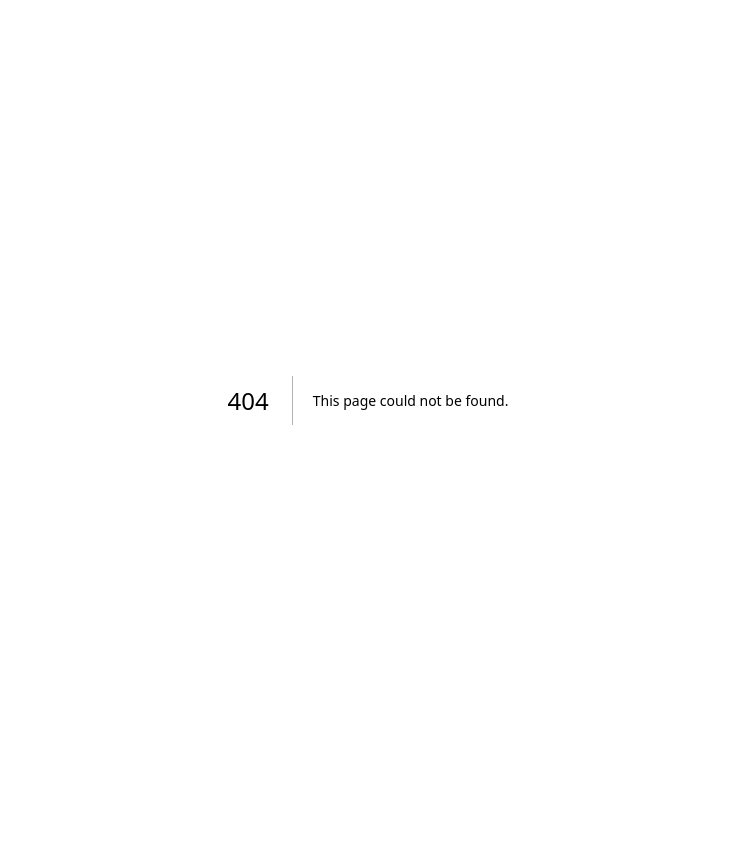
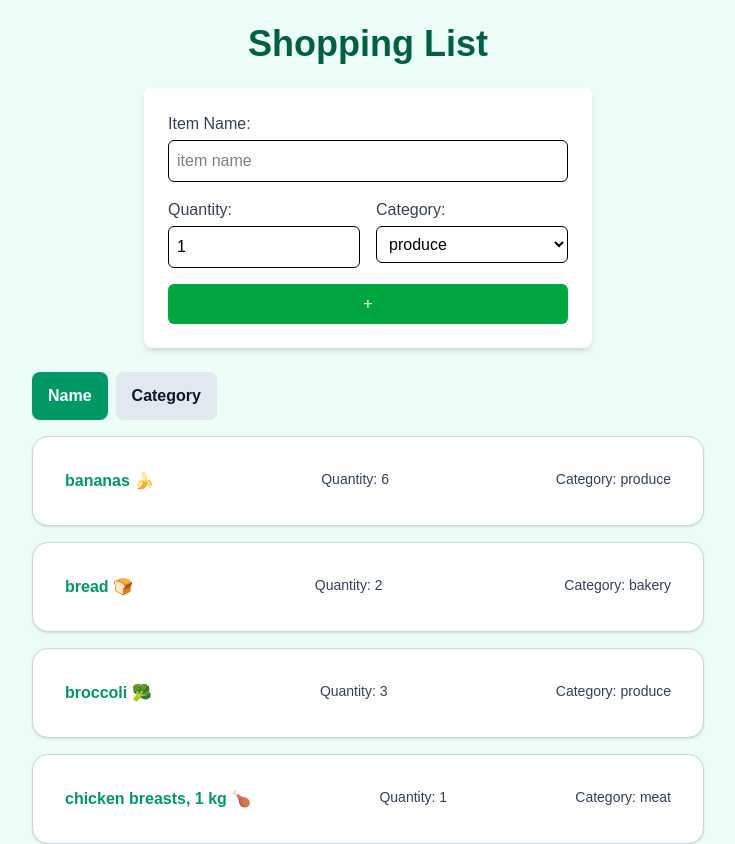
Before and after one commit to DilshanSandhu/cprg306-assignments, a Next.js app: page /week-7 in a window 1280 px wide. Before the commit this address had no page. Shown: the top 844 px of the page, without its empty margins (272-1007 px from the left). Before the commit the page ends 800 px from the top, so only its background shows below. Built offline with nearby package versions, Linux system fonts and the light colour scheme.

Commit message:
Week 7 completed

```diff
--- a/app/page.js
+++ b/app/page.js
@@ -21,6 +21,9 @@ export default function Home() {
         <li>
           <Link href="/week-6">Week 6</Link>
         </li>
+        <li>
+          <Link href="/week-7">Week 7</Link>
+        </li>
         </ul>
     </main>
   );
--- /dev/null
+++ b/app/week-7/Item.js
@@ -0,0 +1,11 @@
+export default function Item({ name, quantity, category }) {
+    return (
+        <li className="rounded-2xl border border-slate-300 bg-white dark:border-slate-700 dark:bg-slate-800 p-4 shadow-sm transition hover:bg-slate-50 hover:shadow-md dark:hover:bg-slate-950">
+            <div className="flex items-start justify-between gap-4 p-4">
+            <h3 className="font-semibold text-emerald-600">{name}</h3>
+            <p className="text-sm text-slate-700 dark:text-slate-300">Quantity: {quantity}</p>
+            <p className="text-sm text-slate-700 dark:text-slate-300">Category: {category}</p>
+            </div>
+        </li>
+    );
+}
--- /dev/null
+++ b/app/week-7/ItemList.js
@@ -0,0 +1,38 @@
+"use client";
+import { useState } from "react";
+import Item from './Item';
+
+export default function ItemList({ items }) {
+
+    const[sortBy, setSortBy] = useState("name");
+
+    const sortedItems = [...items].sort((a, b) => {
+      if (sortBy === "category") {
+        return a.category.localeCompare(b.category);
+      }
+      else{
+        return a.name.localeCompare(b.name);
+      }
+    });
+    return (
+          <div className="space-y-4">
+            <div className="flex gap-2">
+              <button
+              type="button"
+              onClick={() => setSortBy("name")}
+              className={`px-4 py-3 font-semibold rounded-lg transition ${sortBy === "name" ? "bg-emerald-600 text-white hover:bg-emerald-700" : "bg-slate-200 text-slate-900 hover:bg-slate-300"}`}>Name</button>
+
+              <button
+              type="button"
+              onClick={() => setSortBy("category")}
+              className={`px-4 py-3 font-semibold rounded-lg transition ${sortBy === "category" ? "bg-emerald-600 text-white hover:bg-emerald-700" : "bg-slate-200 text-slate-900 hover:bg-slate-300"}`}>Category</button>
+            </div>
+
+            <ul className="space-y-4">
+              {sortedItems.map((item) => (
+                <Item key={item.id} {...item} />
+              ))}
+            </ul>
+          </div>
+    );
+}
--- /dev/null
+++ b/app/week-7/NewItem.js
@@ -0,0 +1,101 @@
+"use client";
+import { useState } from "react";
+
+const initialState = {
+    name: "",
+    quantity: 1,
+    category: "produce",
+};
+
+export default function NewItem( {onAddItem} ) {
+
+    const [item, setItem] = useState(initialState);
+
+    const categories = [
+        "bakery",
+        "canned goods",
+        "dairy",
+        "dry goods",
+        "produce",
+        "meat",
+        "household",
+    ];
+
+    const handleChange = (e) => {
+        const {name, value, type} = e.target;
+
+        setItem((prev) => ({
+            ...prev,
+            [name]: type === "number" ? Number(value) : value,
+        }));
+
+    }
+
+    function handleSubmit(e) {
+        e.preventDefault();
+
+        const newItem = {
+            ...item,
+            id: Math.random().toString(36).substring(2, 9),
+        };
+
+        onAddItem(newItem);
+
+        setItem(initialState);
+    }
+
+    return (
+        <form onSubmit={handleSubmit} className="max-w-md mx-auto bg-white p-6 rounded-lg shadow-md space-y-4">
+            <div className="mb-4">
+                <label htmlFor="item-name" className="block mb-1 font-medium text-gray-700">Item Name: </label>
+
+                <input
+                    id="item-name"
+                    type="text"
+                    name="name"
+                    required
+                    placeholder="item name"
+                    className="w-full p-2 border rounded-md text-black"
+                    value={item.name}
+                    onChange={handleChange}
+                />
+            </div>
+
+            <div className="flex gap-4 mb-4">
+                <div className="flex-1">
+                    <label htmlFor="item-qty" className="block mb-1 font-medium text-gray-700">Quantity: </label>
+                    <input
+                        id="item-qty"
+                        name="quantity"
+                        type="number"
+                        min="1"
+                        max="99"
+                        required
+                        className="w-full p-2 border rounded-md text-black"
+                        value={item.quantity}
+                        onChange={handleChange}
+                    />
+                </div>
+                <div className="flex-1">
+                    <label htmlFor="item-cat" className="block mb-1 font-medium text-gray-700">Category: </label>
+                    <select
+                        id="item-cat"
+                        name="category"
+                        className="w-full p-2 border rounded-md text-black"
+                        value={item.category}
+                        onChange={handleChange}>
+
+                        {categories.map((cat) => (
+                            <option key={cat} value={cat}>
+                                {cat}
+                            </option>
+                        ))}
+
+                    </select>
+                </div>
+            </div>
+
+            <button type="submit" className="w-full bg-green-600 text-white p-2 rounded-md hover:bg-green-400">+</button>
+        </form>
+);
+}
--- /dev/null
+++ b/app/week-7/items.json
@@ -0,0 +1,74 @@
+[
+  {
+    "id": "1h2GJKH12gkHG31h1H",
+    "name": "milk, 4 L 🥛",
+    "quantity": 1,
+    "category": "dairy"
+  },
+  {
+    "id": "2KJH3k2j3H1k2J3K1H",
+    "name": "bread 🍞",
+    "quantity": 2,
+    "category": "bakery"
+  },
+  {
+    "id": "3h2KJH3k2j3H1k2J3",
+    "name": "eggs, dozen 🥚",
+    "quantity": 2,
+    "category": "dairy"
+  },
+  {
+    "id": "4k2J3K1H2GJKH12gk",
+    "name": "bananas 🍌",
+    "quantity": 6,
+    "category": "produce"
+  },
+  {
+    "id": "5H1h1H2KJH3k2j3H",
+    "name": "broccoli 🥦",
+    "quantity": 3,
+    "category": "produce"
+  },
+  {
+    "id": "6H1k2J3K1H2GJKH1",
+    "name": "chicken breasts, 1 kg 🍗",
+    "quantity": 1,
+    "category": "meat"
+  },
+  {
+    "id": "7gkHG31h1H2KJH3k",
+    "name": "pasta sauce 🍝",
+    "quantity": 3,
+    "category": "canned goods"
+  },
+  {
+    "id": "8j3H1k2J3K1H2GJK",
+    "name": "spaghetti, 454 g 🍝",
+    "quantity": 2,
+    "category": "dry goods"
+  },
+  {
+    "id": "9H12gkHG31h1H2KJ",
+    "name": "toilet paper, 12 pack 🧻",
+    "quantity": 1,
+    "category": "household"
+  },
+  {
+    "id": "10H3k2j3H1k2J3K1",
+    "name": "paper towels, 6 pack",
+    "quantity": 1,
+    "category": "household"
+  },
+  {
+    "id": "11k2J3K1H2GJKH12",
+    "name": "dish soap 🍽️",
+    "quantity": 1,
+    "category": "household"
+  },
+  {
+    "id": "12GJKH12gkHG31h1",
+    "name": "hand soap 🧼",
+    "quantity": 4,
+    "category": "household"
+  }
+]
--- /dev/null
+++ b/app/week-7/page.js
@@ -0,0 +1,29 @@
+"use client";
+
+import { useState } from "react";
+import itemsData from "./items.json";
+import NewItem from "./NewItem";
+import ItemList from "./ItemList";
+
+export default function Page() {
+
+    const [items, setItems] = useState(itemsData);
+
+    function handleAddItem(newItem) {
+
+        setItems((prev) => [...prev, newItem]);
+    }
+
+    return (
+        <main className="min-h-screen bg-emerald-50 dark:bg-slate-900 p-6">
+            <div className="mx-auto w-full max-w-2xl space-y-6">
+                <h1 className="text-4xl font-extrabold text-center text-emerald-800 dark:text-slate-200">
+                    Shopping List
+                </h1>
+
+                <NewItem onAddItem={handleAddItem} />
+                <ItemList items={items} />
+            </div>
+        </main>
+    );
+}
```
